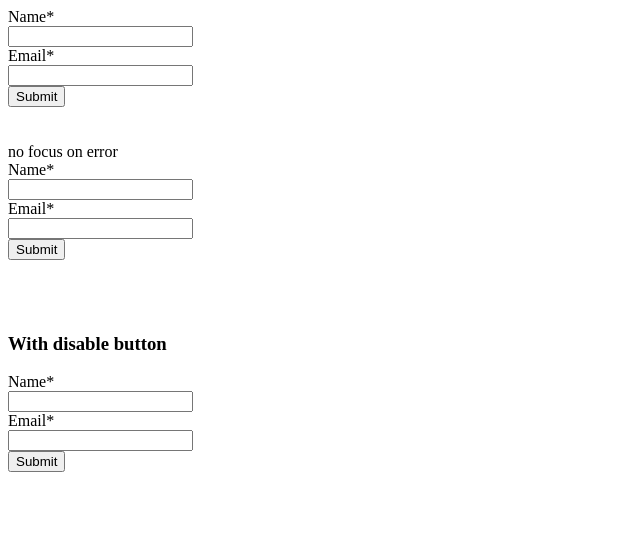
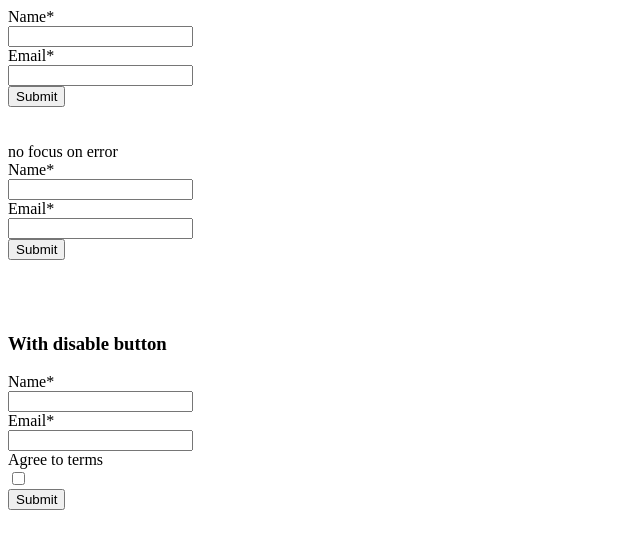
Before and after one commit to jwald1/stimulus-html5validation, a website built with webpack: page playground/index.html in a window 1280 px wide. Shown: the whole page, without its empty margins (0-640 px from the left). Built offline with nearby package versions, Linux system fonts and the light colour scheme; what stimulus would draw is missing.

Commit message:
add checkbox to playground

```diff
--- a/package.json
+++ b/package.json
@@ -10,7 +10,7 @@
   "license": "MIT",
   "external": "stimulus",
   "scripts": {
-    "start": "webpack-dev-server --mode development --host 0.0.0.0 --open",
+    "start": "webpack-dev-server --mode development --host 0.0.0.0",
     "build": "rollup -c",
     "dev": "rollup -wc",
     "test": "cross-env NODE_ENV=test karma start",
--- a/playground/index.html
+++ b/playground/index.html
@@ -67,6 +67,15 @@
           Email* <br />
           <input type="email" required />
         </div>
+        <div class="field">
+          <div class="error"></div>
+          Agree to terms <br />
+          <input
+            type="checkbox"
+            required
+            data-required-validation-message="You most agree to terms"
+          />
+        </div>
         <button data-target="validation.submitButton">Submit</button>
       </form>
     </div>
```
